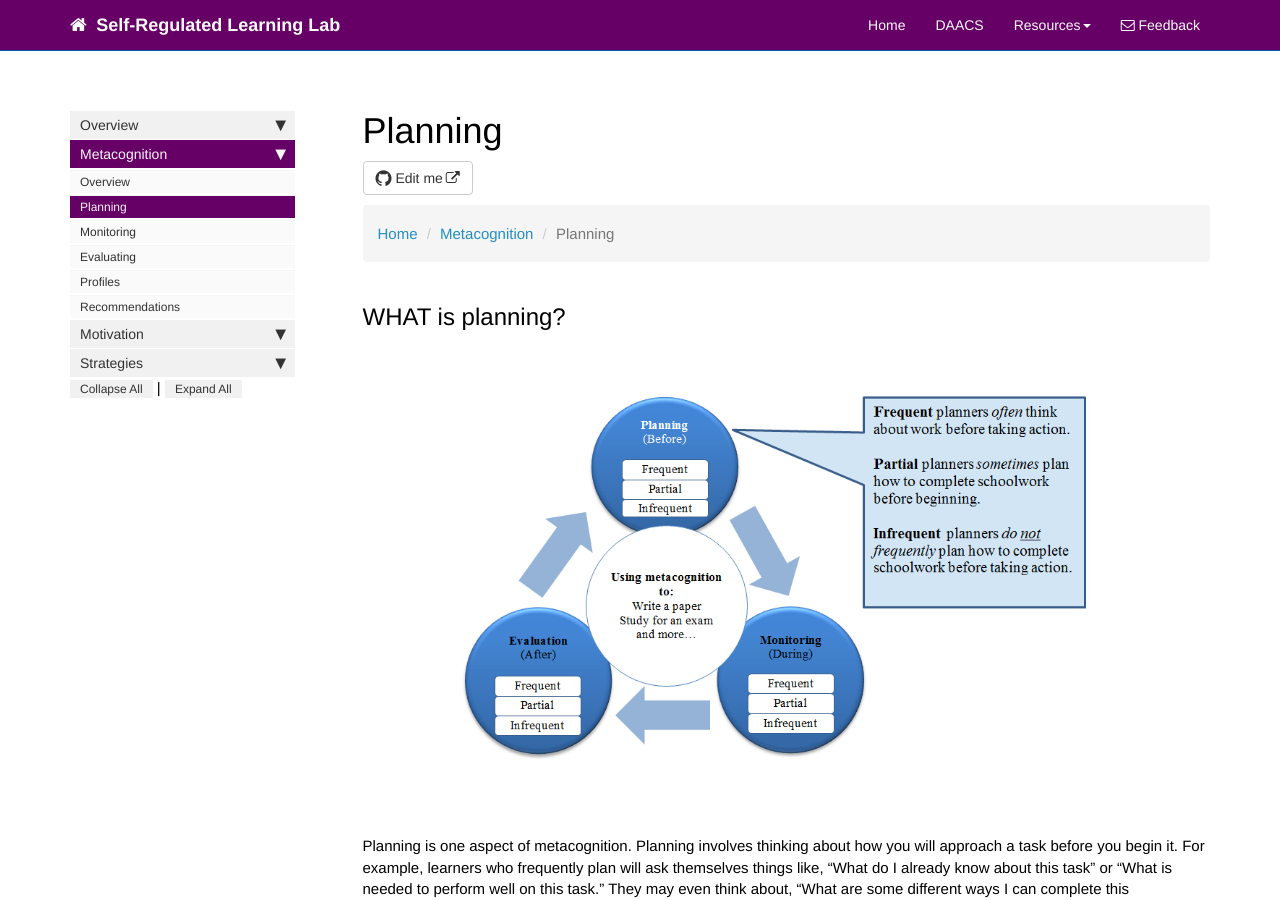
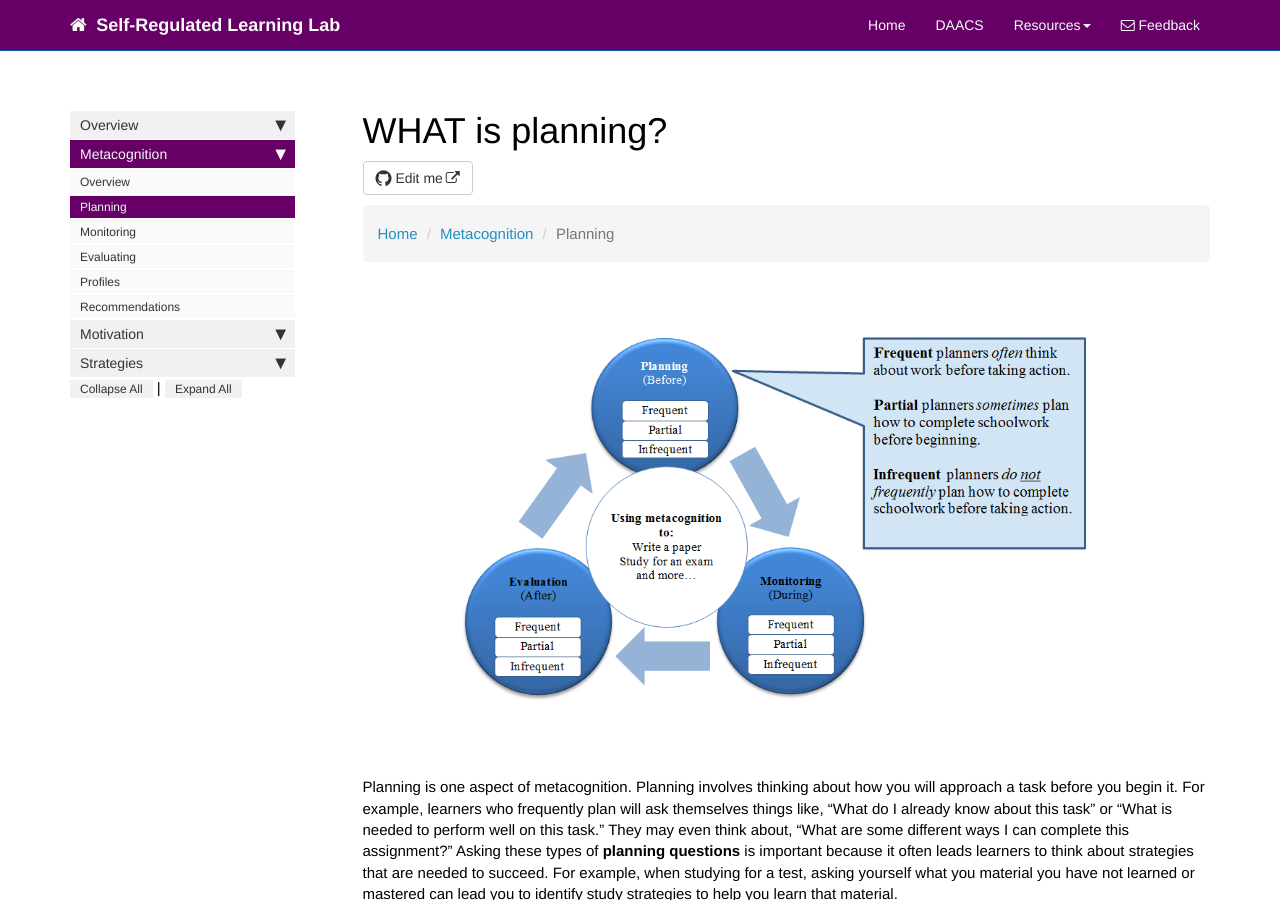
Before and after one commit to dfranklin02/SRL, a Jekyll site: the page built from docs/pages/metacognition/metacognition_planning.md, in a window 1280 px wide and 900 px high. Built offline with Jekyll 4.4.1, drawn with Linux system fonts in a browser that asks for light colours; nearby versions of some CDN libraries; comment, search, counter and statistics services are not loaded; part of the change alters nothing that is shown.

Commit message:
Update metacognition_planning.md

```diff
--- a/docs/pages/metacognition/metacognition_planning.md
+++ b/docs/pages/metacognition/metacognition_planning.md
@@ -1,5 +1,5 @@
 ---
-title: Planning
+title: WHAT is planning?
 keywords:
 tags:
 sidebar: mydoc_sidebar
@@ -13,9 +13,6 @@ toc: false
     <li><a href="metacognition.html">Metacognition</a></li>
     <li class="active">Planning</li>
 </ul>
-
-
-## WHAT is planning?
 
 <center><img src='images/Metacognition=Planning FINAL.PNG' alt='Metacognition Cycle' /></center>
 
```
